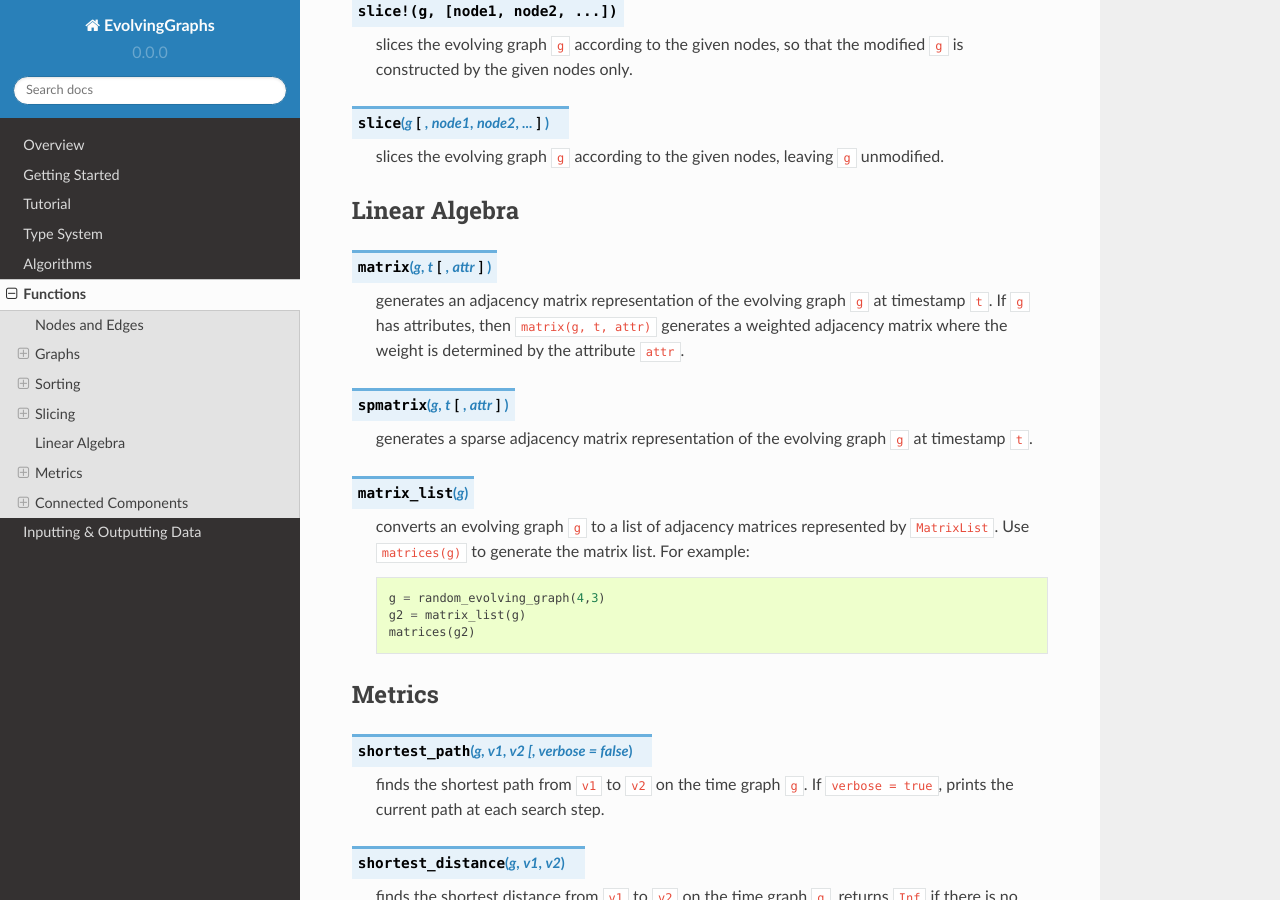
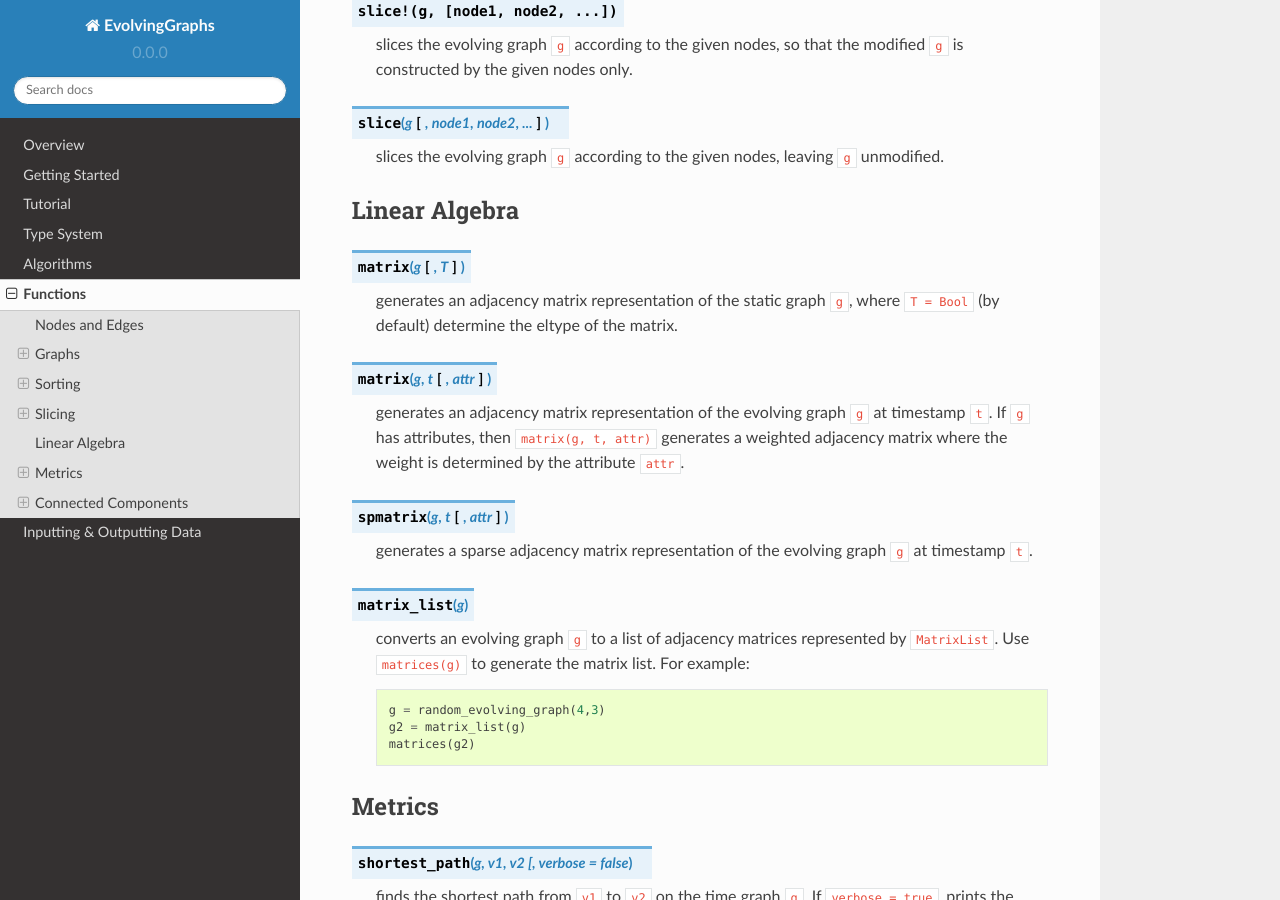
Before and after one commit to EtymoIO/EvolvingGraphs.jl, a Sphinx documentation site: the page built from doc/functions.rst, in a window 1280 px wide and 900 px high, scrolled down 3404 px. Built offline with Sphinx 7.4.7 and the Read the Docs theme 2.0.0, drawn with Linux system fonts in a browser that asks for light colours.

Commit message:
update documentation function matrix

```diff
--- a/doc/functions.rst
+++ b/doc/functions.rst
@@ -199,6 +199,13 @@ Examples::
 Linear Algebra
 --------------
 
+.. function:: matrix(g [,T])
+   :noindex:
+
+   generates an adjacency matrix representation of the static graph ``g``,
+   where ``T = Bool`` (by default) determine the eltype of the matrix.
+
+
 .. function:: matrix(g, t [, attr])
    :noindex:
 
```
